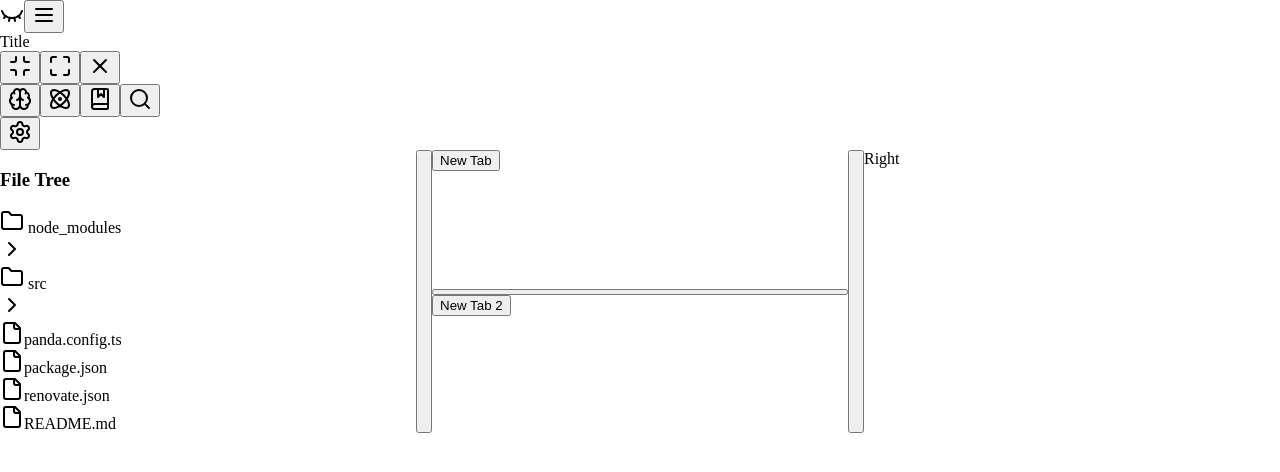
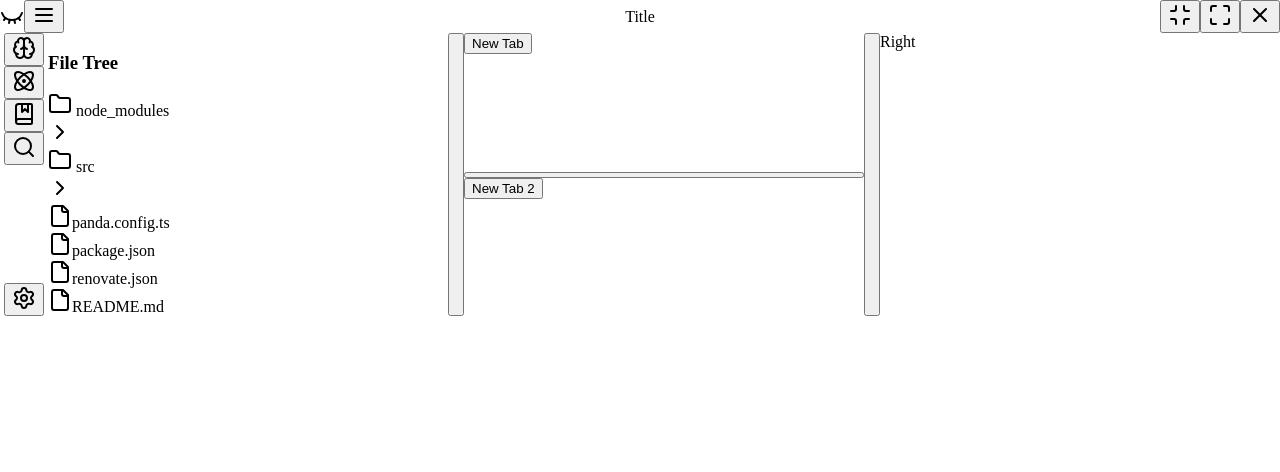
Before and after one commit to tedbjurlin/Mimir, a React (Vite) app: page / in a window 1280 px wide. Shown: the top 472 px of the page. Built offline with nearby package versions, Linux system fonts and the light colour scheme.

Commit message:
applied initial flexboxes

```diff
--- a/src/components/SideDock.tsx
+++ b/src/components/SideDock.tsx
@@ -5,6 +5,7 @@ import {
   SearchIcon,
   SettingsIcon,
 } from "lucide-react";
+import "@/style/SideDock.scss";
 
 type SideDockProps = {
   left_panel: string;
@@ -14,7 +15,7 @@ type SideDockProps = {
 const SideDock: React.FC<SideDockProps> = ({ left_panel, set_left_panel }) => {
   return (
     <div className="side-dock">
-      <div className="upper-buttons">
+      <div className="button-group">
         <button
           className={`icon-button side-dock__note-button ${
             left_panel === "thought" && "selected"
@@ -48,7 +49,7 @@ const SideDock: React.FC<SideDockProps> = ({ left_panel, set_left_panel }) => {
           <SearchIcon className="icon-button__icon side-dock__icon" />
         </button>
       </div>
-      <div className="lower-buttons">
+      <div className="button-group">
         <button className="icon-button side-dock__button">
           <SettingsIcon className="icon-button__icon side-dock__icon" />
         </button>
--- a/src/components/TitleBar.tsx
+++ b/src/components/TitleBar.tsx
@@ -1,5 +1,6 @@
 import { EyeClosed, Maximize, Minimize, X } from "lucide-react";
 import TitleBarMenu from "./title-bar-components/TitleBarMenu";
+import "@/style/TitleBar.scss";
 
 const TitleBar: React.FC = () => {
   return (
@@ -9,7 +10,7 @@ const TitleBar: React.FC = () => {
         <EyeClosed className="title-bar__logo" />
         <TitleBarMenu />
       </div>
-      Title
+      <div className="title-bar__title">Title</div>
       <div className="title-bar__right-group">
         <button className="icon-button title-bar__button title-bar__minimize-button">
           <Minimize className="title-bar__minimize-icon" />
--- a/src/components/WorkspaceContainer.tsx
+++ b/src/components/WorkspaceContainer.tsx
@@ -4,6 +4,7 @@ import NotesView from "./NotesView";
 import SideDock from "./SideDock";
 import LeftLeaf from "./LeftLeaf";
 import { useState } from "react";
+import "@/style/WorkspaceContainer.scss";
 
 const WorkspaceContainer: React.FC = () => {
   const [leftSelectedPanel, setLeftSelectedPanel] = useState("thought");
--- /dev/null
+++ b/src/style/SideDock.scss
@@ -0,0 +1,16 @@
+.side-dock {
+  display: flex;
+  flex-direction: column;
+  justify-content: space-between;
+  align-items: center;
+
+  width: 3rem;
+}
+
+.button-group {
+  display: flex;
+  flex-direction: column;
+  align-items: center;
+
+  width: 3rem;
+}
--- /dev/null
+++ b/src/style/TitleBar.scss
@@ -0,0 +1,25 @@
+.title-bar {
+  display: flex;
+  flex-direction: row;
+  justify-content: space-between;
+  align-items: center;
+
+  &__title {
+    white-space: nowrap;
+    text-overflow: ellipsis;
+    overflow: hidden;
+  }
+
+  &__left-group,
+  &__right-group {
+    align-items: center;
+    flex-grow: 1;
+    flex-basis: 0;
+    display: flex;
+    flex-direction: row;
+  }
+
+  &__right-group {
+    justify-content: end;
+  }
+}
--- /dev/null
+++ b/src/style/WorkspaceContainer.scss
@@ -0,0 +1,4 @@
+.workspace-container {
+  display: flex;
+  flex-direction: row;
+}
```
